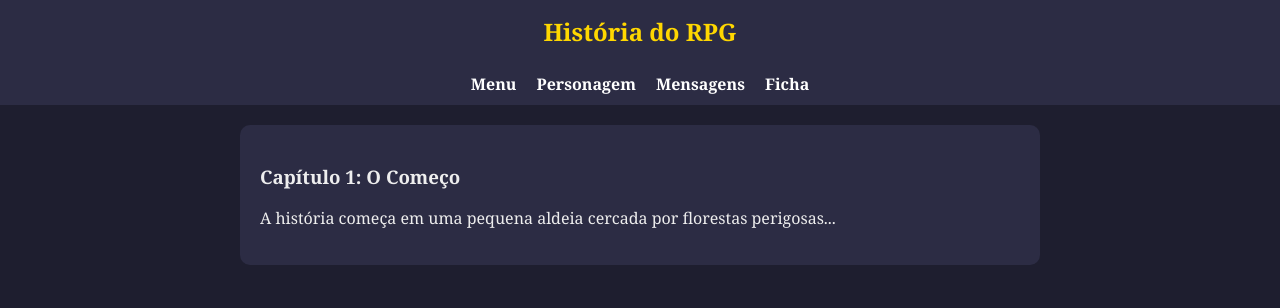
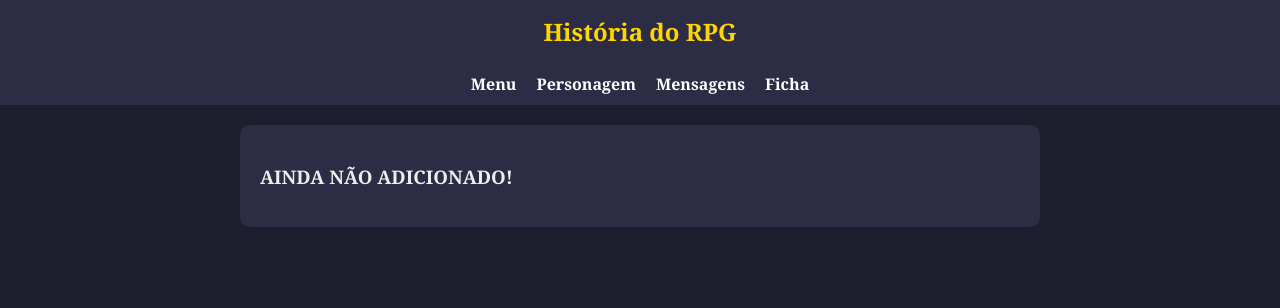
Before and after one commit to PedroUlian/RPG, a website: page static/historia.html in a window 1280 px wide. Drawn offline with Linux system fonts and the light colour scheme.

Commit message:
Update historia.html

```diff
--- a/static/historia.html
+++ b/static/historia.html
@@ -15,9 +15,9 @@
     </nav>
     <div class="container">
         <div class="card">
-            <h3>Capítulo 1: O Começo</h3>
-            <p>A história começa em uma pequena aldeia cercada por florestas perigosas...</p>
+            <h3>AINDA NÃO ADICIONADO!</h3>
         </div>
     </div>
 </body>
+
 </html>
```
